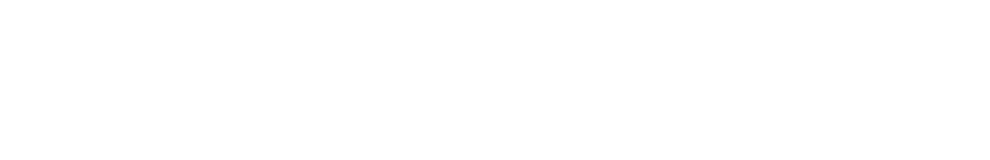
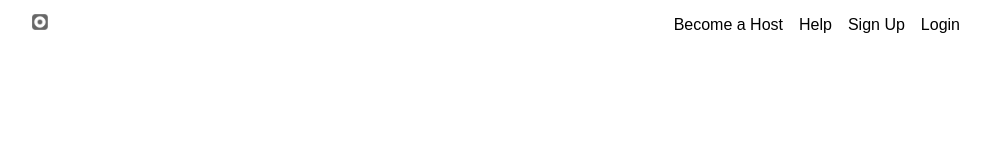
Before and after one commit to NateOs/all-out-flexbox, a plain HTML site: page practice/airbnb-nav/index.html in a window 1280 px wide. Shown: the whole page, without its empty margins (144-1134 px from the left). Drawn offline with Linux system fonts and the light colour scheme.

Commit message:
Airbnb nav layout done

```diff
--- a/practice/airbnb-nav/css/styles.css
+++ b/practice/airbnb-nav/css/styles.css
@@ -0,0 +1,36 @@
+body {
+    margin: 0;
+}
+
+
+.logo {
+    height: 1em;
+    margin-right: auto;
+}
+
+ul {
+    display: flex;
+}
+
+li:first-child {
+    margin-right: auto;
+}
+
+li {
+    flex-direction: row;
+    list-style-type: none;
+    margin-left: 1em;
+    font-family:sans-serif ;
+}
+
+.container {
+    max-width: 960px;
+    margin: 0 auto;
+}
+
+.container-nav {
+    height: 1em;
+    display: flex;
+    align-items: baseline;
+    margin:0 1em;
+}
--- a/practice/airbnb-nav/index.html
+++ b/practice/airbnb-nav/index.html
@@ -10,12 +10,24 @@
         <title></title>
         <meta name="description" content="">
         <meta name="viewport" content="width=device-width, initial-scale=1">
-        <link rel="stylesheet" href="">
+        <link rel="stylesheet" href="./css/styles.css">
     </head>
     <body>
-        <!--[if lt IE 7]>
-            <p class="browsehappy">You are using an <strong>outdated</strong> browser. Please <a href="#">upgrade your browser</a> to improve your experience.</p>
-        <![endif]-->
+        <div class="container">
+            <header>
+                <div class="container-nav">
+                    <img src="./images/generic_logo.PNG" alt="" class="logo">
+                    <ul>
+                        <li>Become a Host</li>
+                        <li>Help</li>
+                        <li>Sign Up</li>
+                        <li>Login</li>
+                    </ul>
+                </div>
+            </header>
+        </div>
+
+
 
         <script src="" async defer></script>
     </body>
--- a/practice/bootstrap-nav/css/styles.css
+++ b/practice/bootstrap-nav/css/styles.css
@@ -31,7 +31,7 @@ li {
 }
 
 .container-nav {
-    height: 1em;
+    height: 2em;
     display: flex;
     align-items: center;
     margin:0 1em;
```
